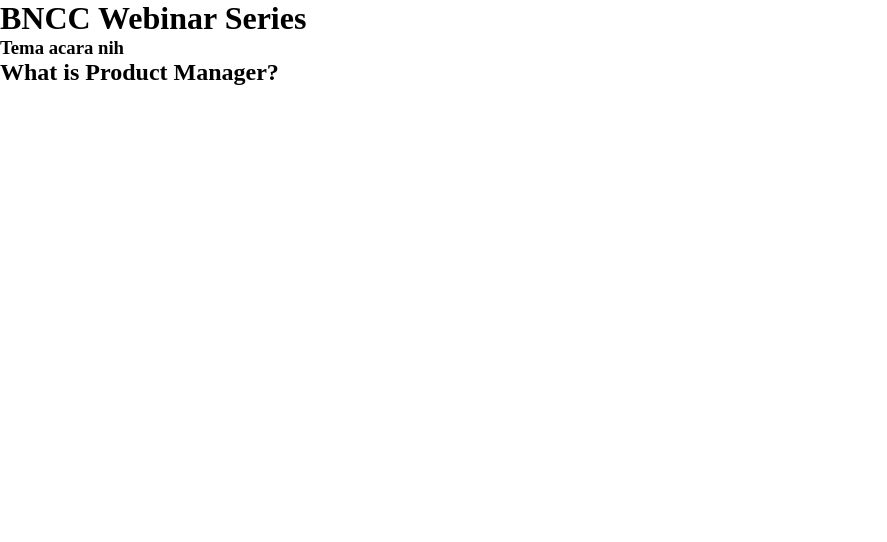
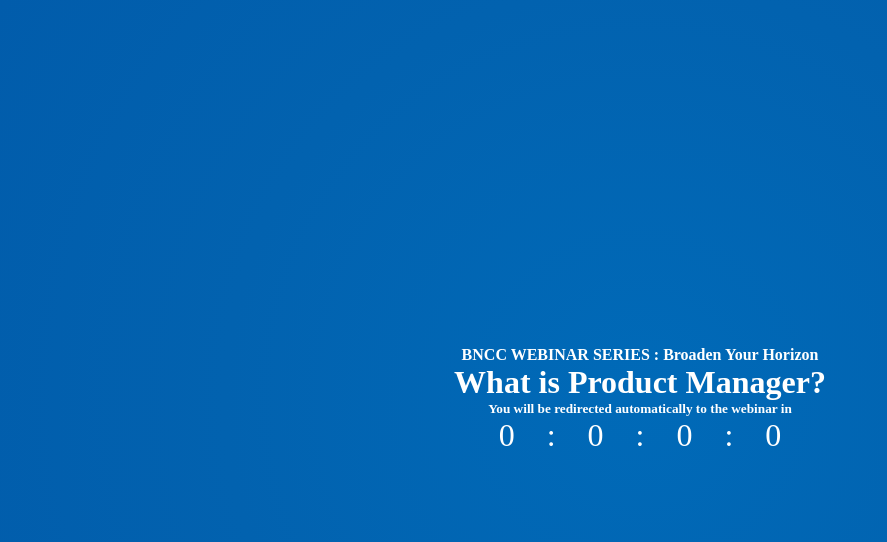
Before and after one commit to randiadiel/online-meeting-landing, a website built with webpack: page src/index.ejs in a window 1280 px wide. Shown: the whole page, without its empty margins (0-887 px from the left). Built offline with nearby package versions, Linux system fonts and the light colour scheme; no server answers; files whose address does not match are found by name.

Commit message:
Create new landing page styling

```diff
--- a/public/app.css
+++ b/public/app.css
@@ -1,4 +1,42 @@
+@font-face {
+  font-family: "Montserrat-Bold";
+  src: url("./fonts/Montserrat-Bold.ttf"); }
+
+@font-face {
+  font-family: "Montserrat-Regular";
+  src: url("./fonts/Montserrat-Regular.ttf"); }
+
 * {
   margin: 0;
   padding: 0;
-  box-sizing: border-box; }
+  box-sizing: border-box;
+  font-family: "Montserrat-Bold";
+  color: white; }
+
+body,
+html {
+  width: 100%;
+  height: 100%; }
+
+main {
+  width: 100%;
+  height: 100%;
+  background: #006ab8;
+  background: radial-gradient(circle, #006ab8 0%, #0262af 55%, #015cab 100%);
+  display: flex;
+  justify-content: center;
+  align-items: center;
+  flex-direction: column; }
+  main .title-container {
+    display: flex;
+    align-items: center;
+    justify-content: center; }
+    main .title-container #title {
+      text-transform: uppercase; }
+    main .title-container #subtitle {
+      font-family: "Montserrat-Regular"; }
+  main .countdown-container {
+    display: flex; }
+    main .countdown-container span {
+      padding: 1rem;
+      font-size: xx-large; }
--- a/src/db/db.json
+++ b/src/db/db.json
@@ -4,11 +4,11 @@
     "date": 12,
     "month": 6,
     "year": 2020,
-    "hours": 21,
-    "minutes": 22,
+    "hours": 23,
+    "minutes": 39,
     "seconds": 0
   },
   "title": "BNCC Webinar Series",
-  "subtitle": "Tema acara nih",
+  "subtitle": "Broaden Your Horizon",
   "series": "What is Product Manager?"
 }
--- a/src/index.ejs
+++ b/src/index.ejs
@@ -6,12 +6,20 @@
     <title></title>
   </head>
   <body>
-    <h1 id="title"></h1>
-    <h3 id="subtitle"></h3>
-    <h2 id="series"></h2>
-    <div id="countdown-days"></div>
-    <div id="countdown-hours"></div>
-    <div id="countdown-minutes"></div>
-    <div id="countdown-seconds"></div>
+    <main>
+      <div class="title-container">
+        <h4 id="title"></h4>
+        <h4>&nbsp;:&nbsp;</h4>
+        <h4 id="subtitle"></h4>
+      </div>
+      <h1 id="series"></h2>
+        <h5>You will be redirected automatically to the webinar in</h5>
+      <div class="countdown-container">
+        <div><span id="countdown-days">0</span><span>:</span></div>
+        <div><span id="countdown-hours">0</span><span>:</span></div>
+        <div><span id="countdown-minutes">0</span><span>:</span></div>
+        <div><span id="countdown-seconds">0</span></div>
+      </div>
+    </main>
   </body>
 </html>
--- a/src/js/index.js
+++ b/src/js/index.js
@@ -1,7 +1,7 @@
 import $ from "jquery";
 
 import db from "../db/db.json";
-require("../scss/index.scss");
+import "../scss/index.scss";
 
 const populateData = () => {
   const { title, subtitle, series } = db;
@@ -43,7 +43,6 @@
     }, 1000);
     const stopTicker = () => {
       clearInterval(ticker);
-      console.log("hello");
     };
   });
 });
--- a/src/scss/_main.scss
+++ b/src/scss/_main.scss
@@ -1,5 +1,57 @@
+@font-face {
+  font-family: "Montserrat-Bold";
+  src: url("./fonts/Montserrat-Bold.ttf");
+}
+
+@font-face {
+  font-family: "Montserrat-Regular";
+  src: url("./fonts/Montserrat-Regular.ttf");
+}
+
 * {
   margin: 0;
   padding: 0;
   box-sizing: border-box;
+  font-family: "Montserrat-Bold";
+  color: white;
 }
+
+body,
+html {
+  width: 100%;
+  height: 100%;
+}
+
+main {
+  width: 100%;
+  height: 100%;
+  background: rgb(0, 106, 184);
+  background: radial-gradient(
+    circle,
+    rgba(0, 106, 184, 1) 0%,
+    rgba(2, 98, 175, 1) 55%,
+    rgba(1, 92, 171, 1) 100%
+  );
+  display: flex;
+  justify-content: center;
+  align-items: center;
+  flex-direction: column;
+  & .title-container {
+    display: flex;
+    align-items: center;
+    justify-content: center;
+    & #title {
+      text-transform: uppercase;
+    }
+    & #subtitle {
+      font-family: "Montserrat-Regular";
+    }
+  }
+  & .countdown-container {
+    display: flex;
+    & span {
+      padding: 1rem;
+      font-size: xx-large;
+    }
+  }
+}
```
Also changed, not shown: public/app.bundle.js, public/index.html.
